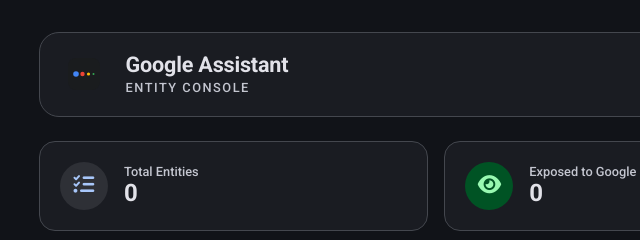
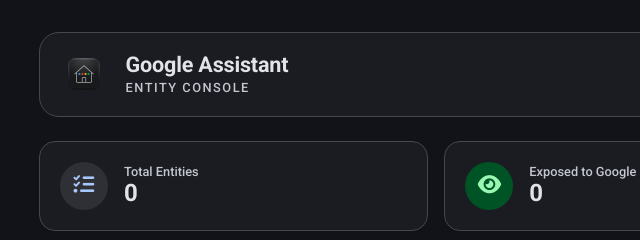
Before and after one commit to spelech/googleAssistantConfigGen, a plain HTML site: page custom_components/google_assistant_entity_console/static/index.html in a window 1280 px wide. Shown: the top 240 px of the page, 1-641 px from the left. Drawn offline with Linux system fonts and the light colour scheme; no server answers.

```diff
--- a/custom_components/google_assistant_entity_console/static/index.html
+++ b/custom_components/google_assistant_entity_console/static/index.html
@@ -22,15 +22,7 @@
         <!-- Header -->
         <header>
             <div class="logo">
-                <svg width="32" height="32" viewBox="0 0 32 32" fill="none" xmlns="http://www.w3.org/2000/svg" style="margin-right: 0.6rem; flex-shrink: 0;">
-                    <!-- Rounded square backdrop matching brand logo.png -->
-                    <rect width="32" height="32" rx="8" fill="#1A1C1E"/>
-                    <!-- Four Assistant Dots aligned horizontally -->
-                    <circle cx="8" cy="16" r="2.8" fill="#4285F4"/>
-                    <circle cx="14.5" cy="16" r="2.2" fill="#EA4335"/>
-                    <circle cx="20.5" cy="16" r="1.6" fill="#FBBC05"/>
-                    <circle cx="25.5" cy="16" r="1.0" fill="#34A853"/>
-                </svg>
+                <img src="/google_assistant_entity_console/static/logo.png" style="width: 32px; height: 32px; border-radius: 8px; margin-right: 0.6rem; flex-shrink: 0;" alt="Google Assistant Entity Console Logo">
                 <div class="logo-text">
                     <h1>Google Assistant</h1>
                     <span id="appVersion">Entity Console</span>
```
Also changed, not shown: brand/icon.png, brand/logo.png, custom_components/google_assistant_entity_console/manifest.json, custom_components/google_assistant_entity_console/static/logo.png (added).
